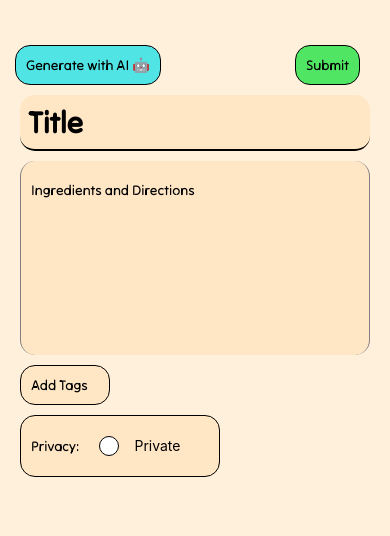
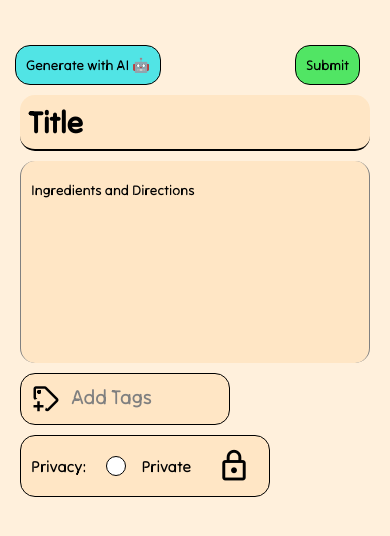
Before and after one commit to Fugate-A/MegaBytes.app, a React Native app in the folder mobile_frontend/: screen /AddRecipe in a window 390 px wide. Shown: the top 536 px of the page. Built offline with nearby package versions, Linux system fonts and the light colour scheme.

Commit message:
Added some icons and made add comment a modal

```diff
--- a/mobile_frontend/components/AIRequestModal.js
+++ b/mobile_frontend/components/AIRequestModal.js
@@ -53,13 +53,15 @@ function AIRequestModal ({ visible, onClose, handleAIInput }){
     return (
         <Modal
             transparent={true}
-            animationType='slide'
+            animationType='fade'
             visible={visible}
         >
             <TouchableWithoutFeedback onPress={() => !inputFrozen && onClose()}>
                 <View style={[styles.container, inputFrozen ? styles.frozenContainer : null]}>
 
+
                     <View style={styles.inputContainer}>
+                        <Text style={styles.modalLabel}>Input a food item</Text>
                         <TextInput
                             style={[styles.textInput, inputFrozen ? styles.frozenInput : null]}
                             placeholder='What are you hungry for?'
@@ -100,6 +102,12 @@ const styles = StyleSheet.create({
         flex: 1,
         justifyContent: 'center',
         alignItems: 'center',
+        backgroundColor: 'rgba(0, 0, 0, 0.5)',
+    },
+    modalLabel: {
+        fontSize: 16,
+        fontFamily: 'Tilt-Neon',
+        marginBottom: 5,
     },
     frozenContainer: {
         flex: 1,
@@ -108,17 +116,18 @@ const styles = StyleSheet.create({
         backgroundColor: 'rgba(0, 0, 0, 0.5)',
     },
     inputContainer: {
-        borderWidth: 1,
-        backgroundColor: '#E3E3E3',
+        borderWidth: 2,
+        backgroundColor: '#FFF0DC',
         padding: 20,
         borderRadius: 15,
         width: '80%',
+        height: 200,
     },
     frozenInput: {
         backgroundColor: 'lightgray',
     },
     textInput: {
-        backgroundColor: 'white',
+        backgroundColor: '#FFE6C5',
         fontSize: 16,
         fontFamily: 'Tilt-Neon',
         borderWidth: 1,
@@ -129,9 +138,12 @@ const styles = StyleSheet.create({
         marginBottom: 15,
     },
     submitButton: {
-        backgroundColor: '#E79B11',
+        backgroundColor: '#FFE6C5',
+        alignSelf: 'flex-end',
+        marginTop: 10,
         padding: 10,
         borderRadius: 15,
+        borderWidth: 0.5,
     },
     submitButtonText: {
         fontSize: 16,
--- /dev/null
+++ b/mobile_frontend/components/AddCommentModal.js
@@ -0,0 +1,159 @@
+import React, { useState } from 'react';
+import { useNavigation } from '@react-navigation/native';
+import { Modal, View, StyleSheet, Text,TextInput, KeyboardAvoidingView, TouchableOpacity, TouchableWithoutFeedback, Keyboard } from 'react-native';
+import AsyncStorage from '@react-native-async-storage/async-storage';
+
+import ErrorMessageModal from './ErrorMessageModal';
+
+function AddCommentModal({ visible, recipe, onCommentSubmit, onClose }) {
+    const navigation = useNavigation();
+
+    const [content, setContent] = useState('');
+
+    const [showErrorModal, setShowErrorModal] = useState(false);
+    const [errorMessage, setErrorMessage] = useState('');
+
+    const handleAddComment = async () => {
+
+        if(content == ''){
+            setErrorMessage('Comment cannot be empty');
+			setShowErrorModal(true);
+            return;
+        }
+
+        try{
+
+            const userID = await AsyncStorage.getItem('userID');
+
+            const response = await fetch('http://164.90.130.112:5000/api/addComment', {
+                method: 'POST',
+                headers: {
+                    'Content-Type': 'application/json',
+                },
+
+                body: JSON.stringify({
+                    recipeId: recipe._id,
+                    userId: userID,
+                    commentText: content,
+                }),
+            });
+
+            if(response.ok){
+                onCommentSubmit();
+                setContent('');
+                navigation.navigate('RecipePage', {recipe});
+            }else{
+                console.error('Error adding comment');
+            }
+
+        } catch(error){
+            console.error('Error connecting to database', error);
+        }
+
+    };
+
+    const closeErrorModal = () => {
+		setShowErrorModal(false);
+	};
+
+    const dismissKeyboard = () => {
+        Keyboard.dismiss();
+    };
+
+    const handlePressOutside = () => {
+        dismissKeyboard();
+        onClose();
+    };
+
+    return (
+        <Modal
+            animationType='fade'
+            transparent={true}
+            visible={visible}
+        >
+            <TouchableWithoutFeedback onPress={handlePressOutside}>
+                <View style={styles.container}>
+                    <View style={styles.modalContent}>
+                        <ErrorMessageModal
+                            visible={showErrorModal}
+                            message={errorMessage}
+                            onClose={closeErrorModal}
+                        />
+
+                        <Text style={styles.modalLabel}>Add Comment</Text>
+                        <View style={styles.inputContainer}>
+                            <TextInput
+                                value = {content}
+                                placeholder='Comment something...'
+                                onChangeText={(text) => setContent(text)}
+                                style={styles.contentInput}
+                                multiline
+                            />
+                        </View>
+
+                        <TouchableOpacity
+                            onPress={handleAddComment}
+                            style={styles.submitButton}
+                            activeOpacity={0.7}
+                        >
+                            <Text style={styles.submitButtonText}>Submit</Text>
+                        </TouchableOpacity>
+                        </View>
+
+                </View>
+
+
+            </TouchableWithoutFeedback>
+
+
+        </Modal>
+    );
+}
+
+const styles = StyleSheet.create({
+    container: {
+        flex: 1,
+        justifyContent: 'center',
+        alignItems: 'center',
+        backgroundColor: 'rgba(0, 0, 0, 0.5)',
+    },
+    modalContent: {
+        backgroundColor: '#FFF0DC',
+        borderRadius: 10,
+        padding: 20,
+        width: '90%',
+        borderWidth: 2,
+    },
+    modalLabel: {
+        fontSize: 16,
+        fontFamily: 'Tilt-Neon',
+        marginBottom: 5,
+    },
+    inputContainer: {
+        height: 100,
+        marginVertical: 10,
+        padding: 8,
+        borderWidth: 0.5,
+        borderRadius: 15,
+        backgroundColor: '#FFE6C5',
+    },
+    contentInput: {
+        width: '100%',
+        height: '100%',
+        fontFamily: 'Tilt-Neon',
+    },
+    submitButton: {
+        backgroundColor: '#FFE6C5',
+        alignSelf: 'flex-end',
+        marginTop: 10,
+        padding: 10,
+        borderRadius: 15,
+        borderWidth: 0.5,
+    },
+    submitButtonText: {
+        fontSize: 16,
+        fontFamily: 'Tilt-Neon',
+    },
+  });
+
+export default AddCommentModal;
--- a/mobile_frontend/pages/AddRecipePage.js
+++ b/mobile_frontend/pages/AddRecipePage.js
@@ -2,6 +2,7 @@ import React, { useState, useEffect } from 'react';
 import { View, StyleSheet, Text, TextInput, KeyboardAvoidingView, TouchableOpacity, TouchableWithoutFeedback, Keyboard, ScrollView, Touchable } from 'react-native';
 import AsyncStorage from '@react-native-async-storage/async-storage';
 import { useNavigation } from "@react-navigation/native";
+import { MaterialCommunityIcons } from '@expo/vector-icons';
 
 import ErrorMessageModal from '../components/ErrorMessageModal';
 import TagSelectionModal from '../components/TagSelectionModal';
@@ -176,6 +177,7 @@ function AddRecipePage(){
                         </View>
 
                         <TouchableOpacity onPress={openTagSelectionModal} style={styles.addTagsButton}>
+                            <MaterialCommunityIcons name='tag-plus-outline' size={30} color='black' />
                             <Text style={styles.addTagsText}>Add Tags</Text>
                         </TouchableOpacity>
 
@@ -190,10 +192,22 @@ function AddRecipePage(){
 
                 <View style={styles.visibilityContainer}>
                     <Text style={styles.visibilityLabel}>Privacy:</Text>
+
+                    <View style={styles.visibilityTextContainer}>
                         <TouchableOpacity onPress={toggleVisibility} style={styles.visibilityButton}>
-                            <View style={[styles.radioCircle, {backgroundColor: visibility ? 'green' : 'white'}]} />
+                            <View style={[styles.radioCircle, { backgroundColor: visibility ? 'green' : 'white' }]} />
                         </TouchableOpacity>
-                        <Text>{visibility ? 'Public': 'Private'}</Text>
+                        <Text style={styles.visibilityLabel}>{visibility ? 'Public' : 'Private'}</Text>
+                    </View>
+
+                    <View style={styles.visibilityIconContainer}>
+                        {visibility ? (
+                            <MaterialCommunityIcons name='lock-open-outline' size={35} color='black' />
+                        ) : (
+                            <MaterialCommunityIcons name='lock-outline' size={35} color='black' />
+                        )}
+                    </View>
+
                 </View>
 
                 </View>
@@ -280,15 +294,19 @@ const styles = StyleSheet.create({
         padding: 10,
     },
     addTagsText: {
+        fontSize: 20,
         fontFamily: 'Tilt-Neon',
+        marginLeft: 10,
+        color: 'gray',
     },
     addTagsButton: {
+        flexDirection: 'row',
         backgroundColor: '#FFE6C5',
         borderWidth: 0.5,
         borderRadius: 15,
         padding: 10,
         marginTop: 10,
-        width: 90,
+        width: '60%',
     },
     visibilityContainer: {
         backgroundColor: '#FFE6C5',
@@ -296,12 +314,25 @@ const styles = StyleSheet.create({
         alignItems: 'center',
         marginTop: 10,
 
-        width: 200,
+        width: 250,
         padding: 10,
         borderRadius: 15,
         borderWidth: 0.5,
     },
+    visibilityTextContainer: {
+        flexDirection: 'row',
+        alignItems: 'center',
+        width: 150
+    },
+    visibilityIconContainer: {
+        flexDirection: 'row',
+        alignItems: 'center',
+        width: 35,
+        marginLeft: -30,
+    },
     visibilityLabel: {
+        fontSize: 16,
+
         marginRight: 10,
         fontFamily: 'Tilt-Neon',
     },
--- a/mobile_frontend/pages/RecipePage.js
+++ b/mobile_frontend/pages/RecipePage.js
@@ -1,10 +1,11 @@
-import { useRoute, useFocusEffect, useNavigation } from '@react-navigation/native';
+import { useRoute, useNavigation } from '@react-navigation/native';
 import React, { useEffect, useState } from 'react';
-import { View, StyleSheet, Text, ScrollView, TouchableOpacity, Alert, KeyboardAvoidingView } from 'react-native';
+import { View, StyleSheet, Text, ScrollView, TouchableOpacity, Alert } from 'react-native';
 import AsyncStorage from '@react-native-async-storage/async-storage';
+import { MaterialCommunityIcons } from '@expo/vector-icons';
 
 import TagComponent from '../components/TagComponent';
-import AddComment from '../components/AddComment';
+import AddCommentModal from '../components/AddCommentModal';
 import CommentContainer from '../components/CommentContainer';
 
 function RecipePage() {
@@ -23,6 +24,9 @@ function RecipePage() {
 
     const [liked, setLiked] = useState(recipe.LikeList.includes(userID));
     const [likeNumber, setLikeNumber] = useState(recipe.LikeList.length || 0);
+
+    const [showAddCommentModal, setShowAddCommentModal] = useState(false);
+
 
     const fetchTags = async () => {
         try {
@@ -219,6 +223,13 @@ function RecipePage() {
         }
     };
 
+    const openAddCommentModal = () => {
+        setShowAddCommentModal(true);
+    }
+
+    const closeAddCommentModal = () => {
+        setShowAddCommentModal(false);
+    }
     if(loading){
         return null;
     }
@@ -266,9 +277,25 @@ function RecipePage() {
                 <Text style={[styles.likeCount, liked && styles.likedCount]}>{likeNumber}</Text>
             </View>
 
-            <View style={styles.addCommentContainer}>
-                <AddComment recipe={recipe} onCommentSubmit={handleCommentSubmit}/>
-            </View>
+            <TouchableOpacity
+                onPress={openAddCommentModal}
+                style={styles.addCommentContainer}
+            >
+                <MaterialCommunityIcons name='comment-outline' size={35} color='black' />
+                <Text style={styles.addCommentText}>Add Comment...</Text>
+            </TouchableOpacity>
+
+            {showAddCommentModal && (
+                <AddCommentModal
+                visible={showAddCommentModal}
+                recipe={recipe}
+                onCommentSubmit={() => {
+                    closeAddCommentModal();
+                    handleCommentSubmit();
+                }}
+                onClose={closeAddCommentModal}
+            />
+            )}
 
             <View style={styles.commentSection}>
                 <View style={styles.commentSectionHeader}>
@@ -398,9 +425,22 @@ const styles = StyleSheet.create({
     likedCount: {
         color: 'green',
     },
+    addCommentText: {
+        marginLeft: 10,
+        fontSize: 24,
+        fontFamily: 'Tilt-Neon',
+        color: 'gray',
+    },
     addCommentContainer: {
+        flexDirection: 'row',
+        borderWidth: 1,
+        borderRadius: 15,
+        backgroundColor: '#FFE6C5',
+        marginTop: 20,
+        marginBottom: 20,
         paddingHorizontal: 10,
         paddingVertical: 5,
+        width: '75%',
     },
     commentSection: {
         flex: 1,
```
Lines whose indentation alone changed are shown as unchanged.
